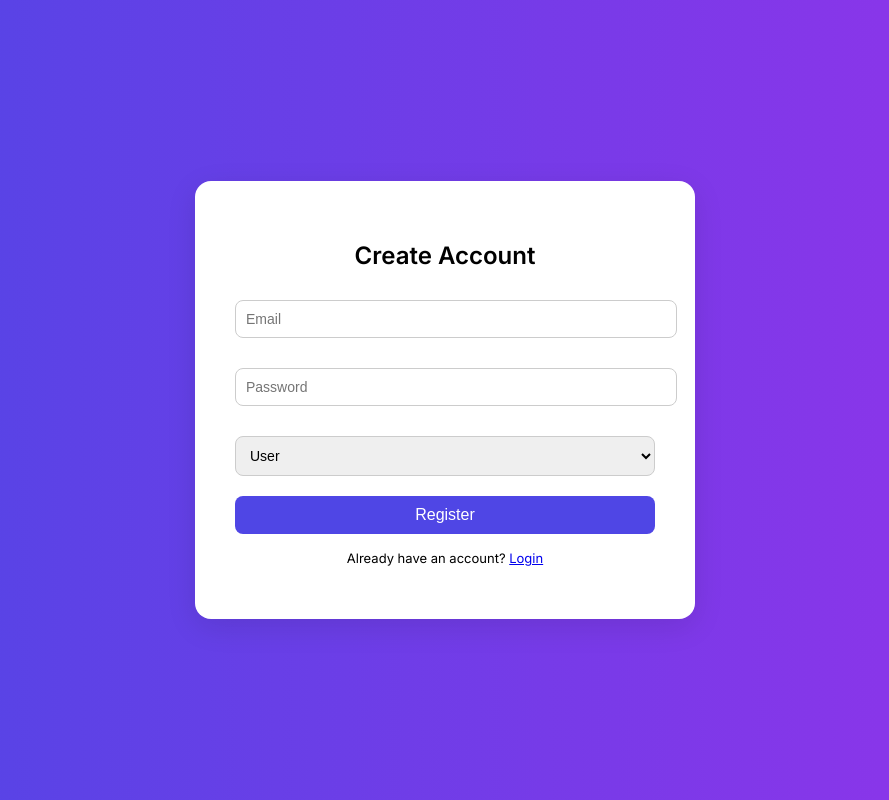
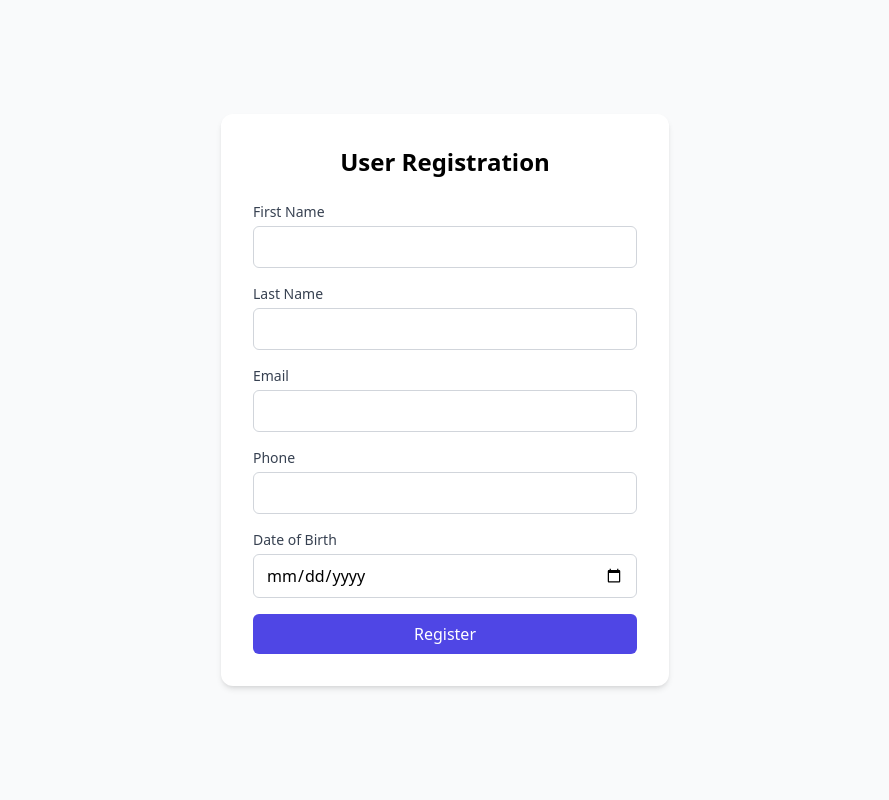
Before and after one commit to Jackck716/Bottool-Web, a plain HTML site: page register.html in a window 1280 px wide. Shown: the whole page, without its empty margins (195-1084 px from the left). Drawn offline with nearby package versions, Linux system fonts and the light colour scheme.

Commit message:
register.html

```diff
--- a/register.html
+++ b/register.html
@@ -2,112 +2,62 @@
 <html lang="en">
 
 <head>
-    <meta charset="UTF-8">
-    <meta name="viewport" content="width=device-width, initial-scale=1.0">
-    <title>Register - BotTool</title>
-    <link href="https://fonts.googleapis.com/css2?family=Inter:wght@400;600&display=swap" rel="stylesheet">
-    <style>
-        body {
-            font-family: 'Inter', sans-serif;
-            background: linear-gradient(to right, #4F46E5, #9333EA);
-            display: flex;
-            align-items: center;
-            justify-content: center;
-            height: 100vh;
-            margin: 0;
-        }
-
-        .register-card {
-            background: #fff;
-            padding: 40px;
-            border-radius: 16px;
-            box-shadow: 0 8px 30px rgba(0, 0, 0, 0.1);
-            width: 100%;
-            max-width: 420px;
-            text-align: center;
-        }
-
-        h2 {
-            margin-bottom: 20px;
-        }
-
-        input[type="email"],
-        input[type="password"],
-        select {
-            width: 100%;
-            padding: 10px;
-            margin: 10px 0 20px;
-            border-radius: 8px;
-            border: 1px solid #ccc;
-            font-size: 14px;
-        }
-
-        button {
-            width: 100%;
-            padding: 10px;
-            background: #4F46E5;
-            color: #fff;
-            border: none;
-            border-radius: 8px;
-            font-size: 16px;
-            cursor: pointer;
-            transition: 0.3s;
-        }
-
-        button:hover {
-            background: #4338CA;
-        }
-
-        .message {
-            color: red;
-            margin-top: 10px;
-        }
-
-        .login-link {
-            margin-top: 10px;
-            font-size: 13px;
-        }
-    </style>
+  <meta charset="UTF-8" />
+  <meta name="viewport" content="width=device-width, initial-scale=1.0" />
+  <title>Register</title>
+  <script src="https://cdn.tailwindcss.com"></script>
 </head>
 
-<body>
-    <div class="register-card">
-        <h2>Create Account</h2>
-        <input type="email" id="regEmail" placeholder="Email">
-        <input type="password" id="regPassword" placeholder="Password">
-        <select id="regRole">
-            <option value="user">User</option>
-            <option value="admin">Admin</option>
-        </select>
-        <button onclick="register()">Register</button>
-        <p class="message" id="regMsg"></p>
-        <p class="login-link">Already have an account? <a href="login.html">Login</a></p>
-    </div>
+<body class="bg-gray-50 flex items-center justify-center min-h-screen">
+  <div class="bg-white p-8 rounded-xl shadow-md w-full max-w-md">
+    <h2 class="text-2xl font-semibold text-center mb-6">User Registration</h2>
+    <form id="registerForm" class="space-y-4">
 
-    <script>
-        function register() {
-            const email = document.getElementById('regEmail').value.trim();
-            const password = document.getElementById('regPassword').value.trim();
-            const role = document.getElementById('regRole').value;
-            const msg = document.getElementById('regMsg');
+      <div>
+        <label class="block text-sm font-medium text-gray-700">First Name</label>
+        <input type="text" name="firstName" required
+          class="mt-1 w-full border border-gray-300 rounded-md px-3 py-2 focus:ring focus:ring-indigo-100 focus:outline-none" />
+      </div>
+      <div>
+        <label class="block text-sm font-medium text-gray-700">Last Name</label>
+        <input type="text" name="lastName" required
+          class="mt-1 w-full border border-gray-300 rounded-md px-3 py-2 focus:ring focus:ring-indigo-100 focus:outline-none" />
+      </div>
+      <div>
+        <label class="block text-sm font-medium text-gray-700">Email</label>
+        <input type="email" name="email" required
+          class="mt-1 w-full border border-gray-300 rounded-md px-3 py-2 focus:ring focus:ring-indigo-100 focus:outline-none" />
+      </div>
+      <div>
+        <label class="block text-sm font-medium text-gray-700">Phone</label>
+        <input type="tel" name="phone" required
+          class="mt-1 w-full border border-gray-300 rounded-md px-3 py-2 focus:ring focus:ring-indigo-100 focus:outline-none" />
+      </div>
+      <div>
+        <label class="block text-sm font-medium text-gray-700">Date of Birth</label>
+        <input type="date" name="dob" required
+          class="mt-1 w-full border border-gray-300 rounded-md px-3 py-2 focus:ring focus:ring-indigo-100 focus:outline-none" />
+      </div>
+      <button type="submit"
+        class="w-full bg-indigo-600 text-white py-2 rounded-md hover:bg-indigo-700 transition">Register</button>
+    </form>
+  </div>
 
-            if (!email || !password) {
-                msg.textContent = "Please fill in all fields.";
-                return;
-            }
-
-            const users = JSON.parse(localStorage.getItem('bottoolUsers') || '{}');
-            if (users[email]) {
-                msg.textContent = "Account already exists.";
-                return;
-            }
-
-            users[email] = { password, role };
-            localStorage.setItem('bottoolUsers', JSON.stringify(users));
-            msg.style.color = 'green';
-            msg.textContent = "Registration successful. You can now log in.";
-        }
-    </script>
+  <script>
+    document.getElementById("registerForm").addEventListener("submit", function (e) {
+      e.preventDefault();
+      const formData = new FormData(this);
+      const data = Object.fromEntries(formData.entries());
+      fetch("YOUR_API_ENDPOINT_HERE", {
+        method: "POST",
+        headers: { "Content-Type": "application/json" },
+        body: JSON.stringify(data),
+      }).then(res => {
+        if (res.ok) alert("Registration successful");
+        else alert("Error during registration");
+      });
+    });
+  </script>
 </body>
 
 </html>
```
